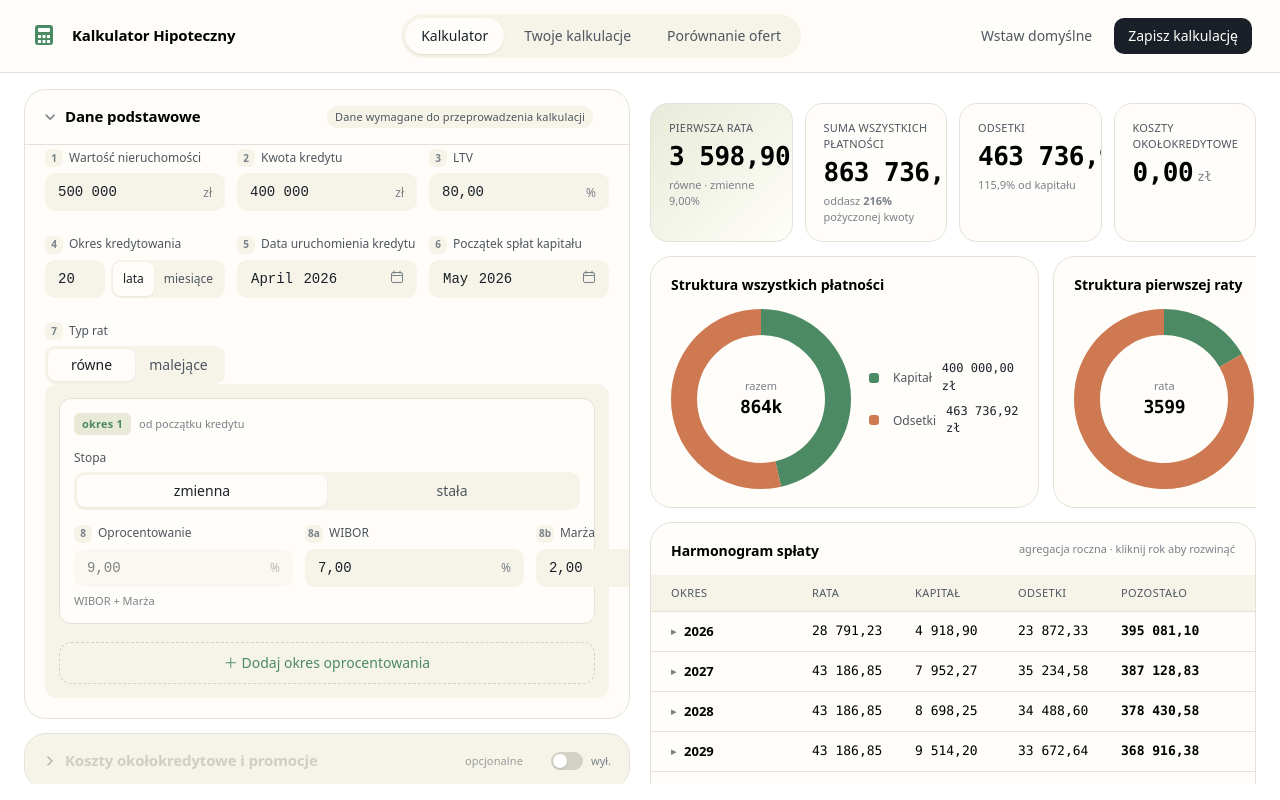
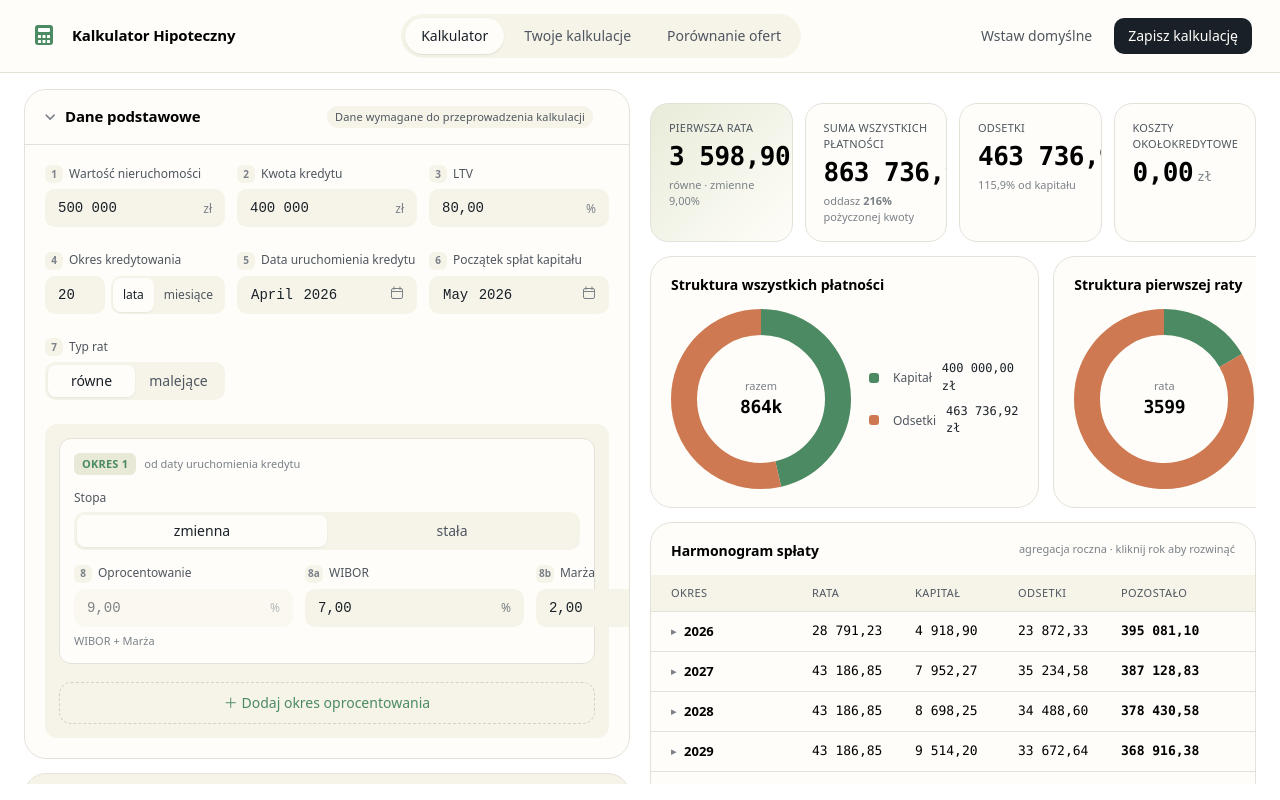
Before and after one commit to gyerosaski/kalkulator-hippoteczny, an Angular app: page / in a window 1280 px wide. Built offline with nearby package versions, Linux system fonts and the light colour scheme.

Commit message:
poprawki stylowania

```diff
--- a/src/app/components/form/basic-data-form/basic-data-form.component.html
+++ b/src/app/components/form/basic-data-form/basic-data-form.component.html
@@ -74,9 +74,9 @@
         @for (period of ratePeriods.controls; track $index) {
           <div class="rate-period" [formGroupName]="$index">
             <div class="rate-period-head">
-              <span class="rate-period-tag">okres {{ $index + 1 }}</span>
+              <span class="rate-period-tag">OKRES {{ $index + 1 }}</span>
               @if ($index === 0) {
-                <span class="muted small">od początku kredytu</span>
+                <span class="muted small">od daty uruchomienia kredytu</span>
               } @else {
                 <span class="muted small">od</span>
                 <div class="rate-period-from">
--- a/src/styles.scss
+++ b/src/styles.scss
@@ -284,7 +284,7 @@ body {
   letter-spacing: 0.01em;
 }
 .sec-body {
-  padding: 4px 20px 20px;
+  padding: 20px 20px;
   display: flex;
   flex-direction: column;
   gap: var(--gap);
@@ -546,6 +546,7 @@ body {
   display: flex;
   flex-direction: column;
   gap: 10px;
+  margin-top: 24px;
 }
 .rate-grid {
   display: grid;
@@ -560,6 +561,9 @@ body {
   flex-direction: column;
   gap: 14px;
   background: var(--surface);
+}
+.rate-period + .rate-period {
+  margin-top: 12px;
 }
 .rate-period-head {
   display: flex;
```
